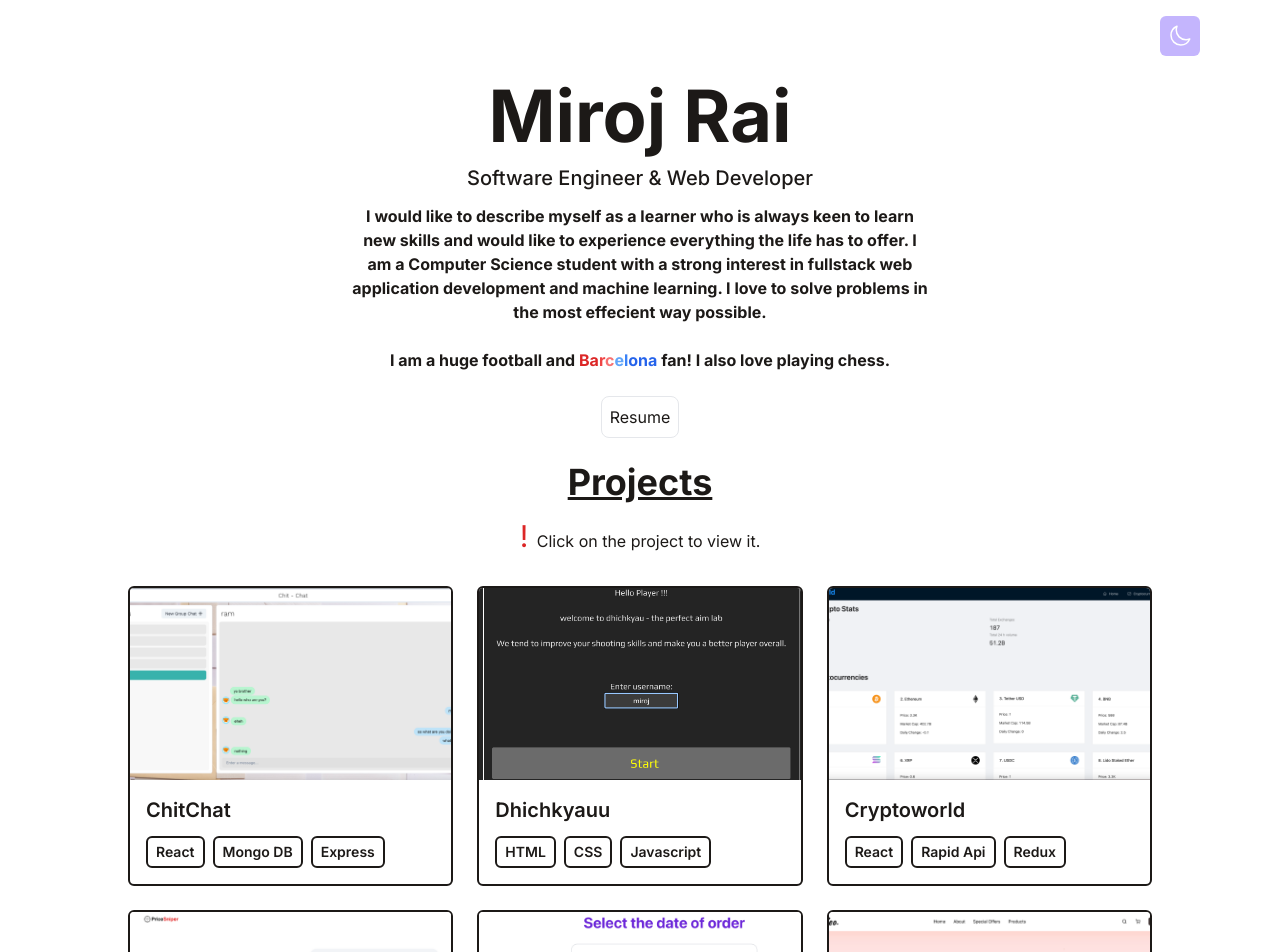
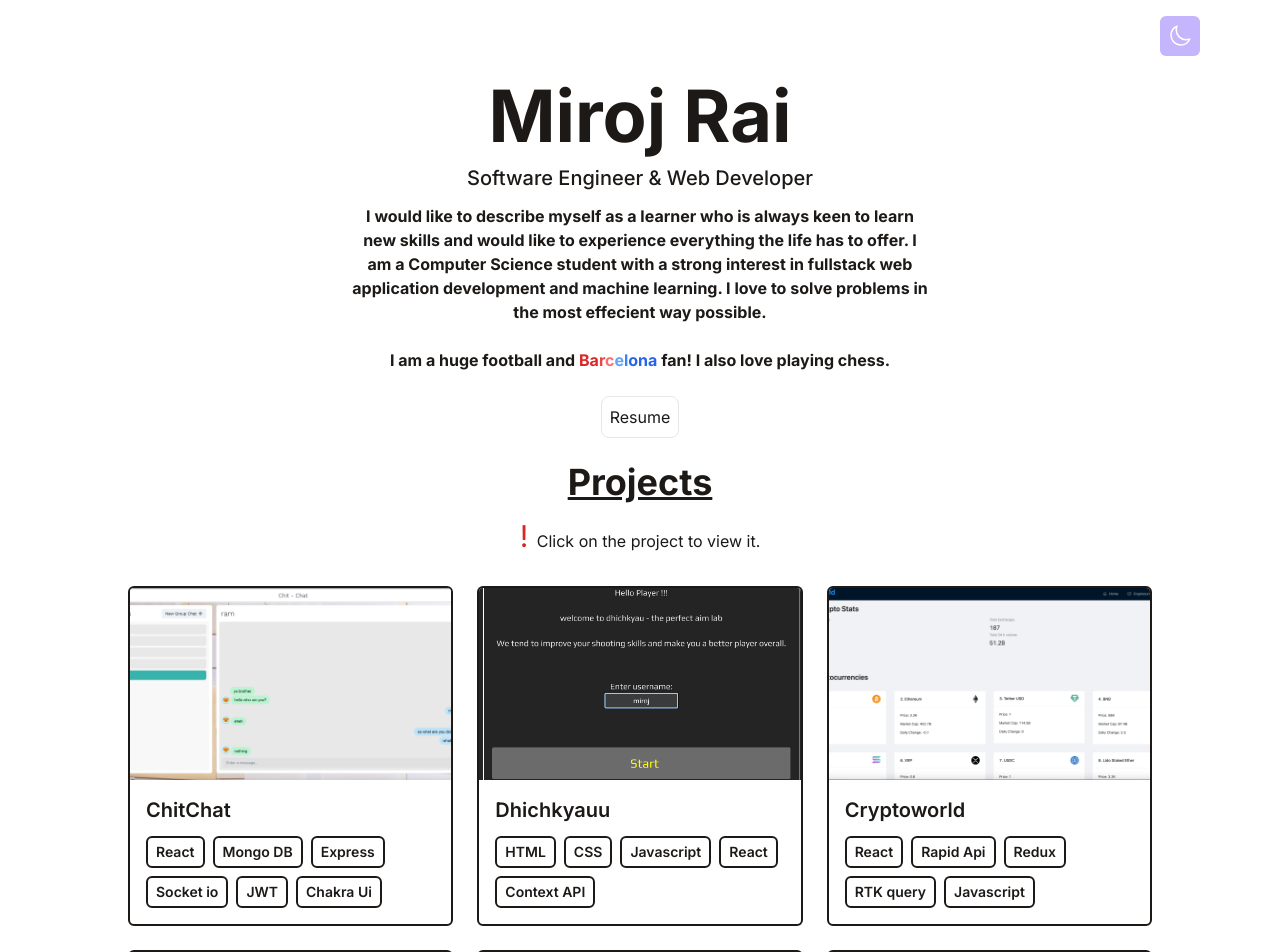
Before and after one commit to Miroj-chamling/Portfolio, a React (Vite) app: page / in a window 1280 px wide. Shown: the top 952 px of the page. Built offline with nearby package versions, Linux system fonts and the light colour scheme.

Commit message:
portfolio update

```diff
--- a/src/data/portfolio.js
+++ b/src/data/portfolio.js
@@ -2,7 +2,7 @@ export default [
   {
     title: "ChitChat",
     imgUrl: "/assets/chitchat.png",
-    stack: ["React", "Mongo DB", "Express"],
+    stack: ["React", "Mongo DB", "Express", "Socket io", "JWT", "Chakra Ui"],
     link: "https://chit-chat-j18c.onrender.com/",
     discription:
       "It is a chatting web application created with React. It has login and signup functionality. It uses socket io for realtime, biderectional communication. You can have 1 to 1 chat aswell as create a group chat and communicate.",
@@ -10,7 +10,7 @@ export default [
   {
     title: "Dhichkyauu",
     imgUrl: "/assets/dhichkyau.png",
-    stack: ["HTML", "CSS", "Javascript"],
+    stack: ["HTML", "CSS", "Javascript", "React", "Context API"],
     link: "https://dhichkyau-aim-lab.vercel.app/",
     discription:
       "This web application was built just for fun to improve my programming logics. It is similar to aimlab for improving shooting and tracking in fps games.",
@@ -18,7 +18,7 @@ export default [
   {
     title: "Cryptoworld",
     imgUrl: "/assets/cryptoworld.png",
-    stack: ["React", "Rapid Api", "Redux"],
+    stack: ["React", "Rapid Api", "Redux", "RTK query", "Javascript"],
     link: "https://crypptoworld.netlify.app/",
     discription:
       "This web application uses api from rapid api to get different cryptos data. It uses rtk query to query the news based on category and count. It shows overall rankings of different cryptos and their individual growing trends.",
@@ -34,7 +34,7 @@ export default [
   {
     title: "Swadilo",
     imgUrl: "/assets/swadilo.png",
-    stack: ["Nextjs", "T3", "trpc", "Typescript", "Prisma", "mongoDB"],
+    stack: ["Nextjs", "T3", "trpc", "Typescript", "Prisma", "mongoDB", "JWT"],
     link: "https://swadilo.vercel.app/",
     discription:
       "This project built using the T3 Stack, including Next.js, Prisma, Tailwind CSS,tRPC and mongoDB. It is a web application designed to facilitate online food ordering, with a focus on scalability and simplicity. The project is set up with basic scaffolding, allowing for future customization and additional features.",
```
